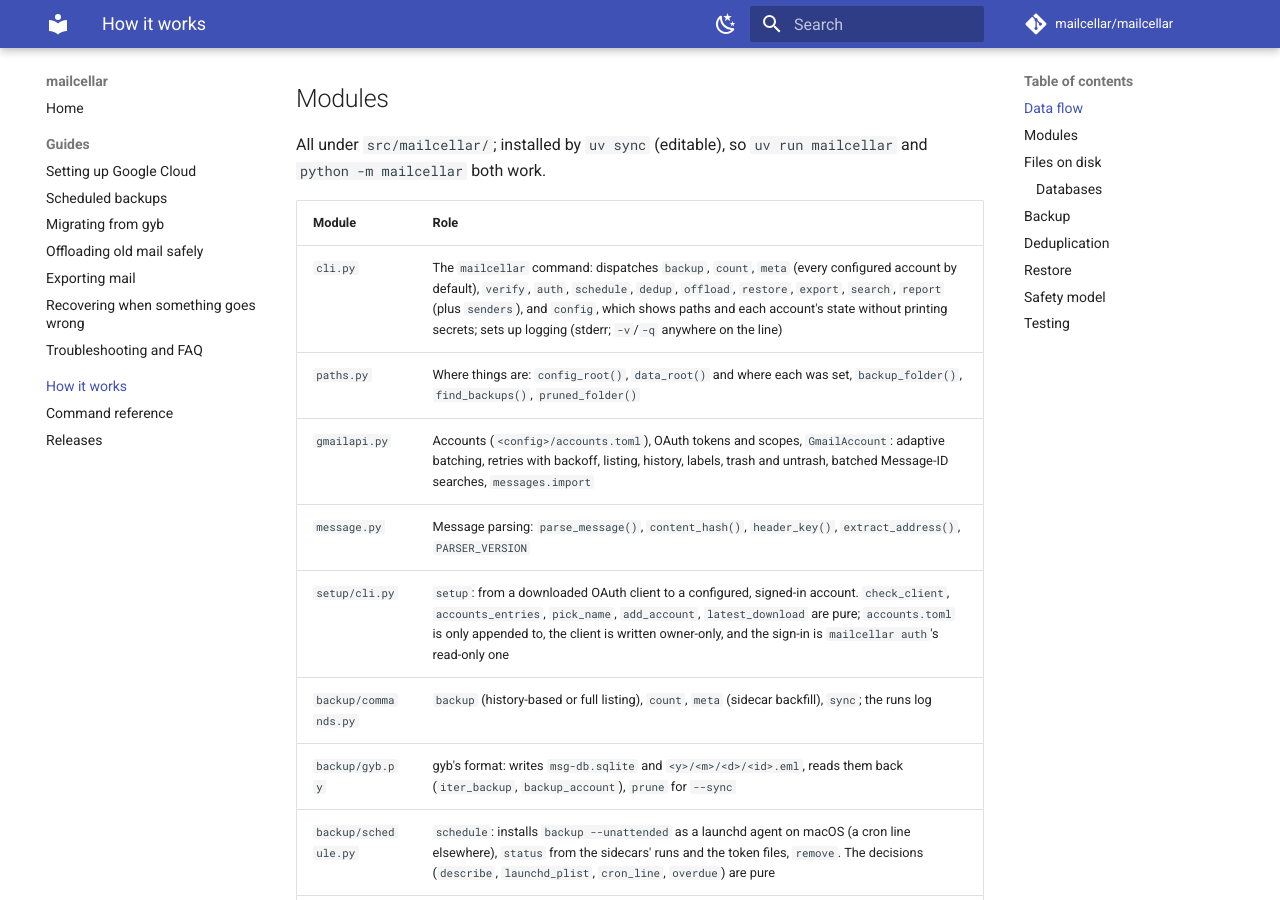
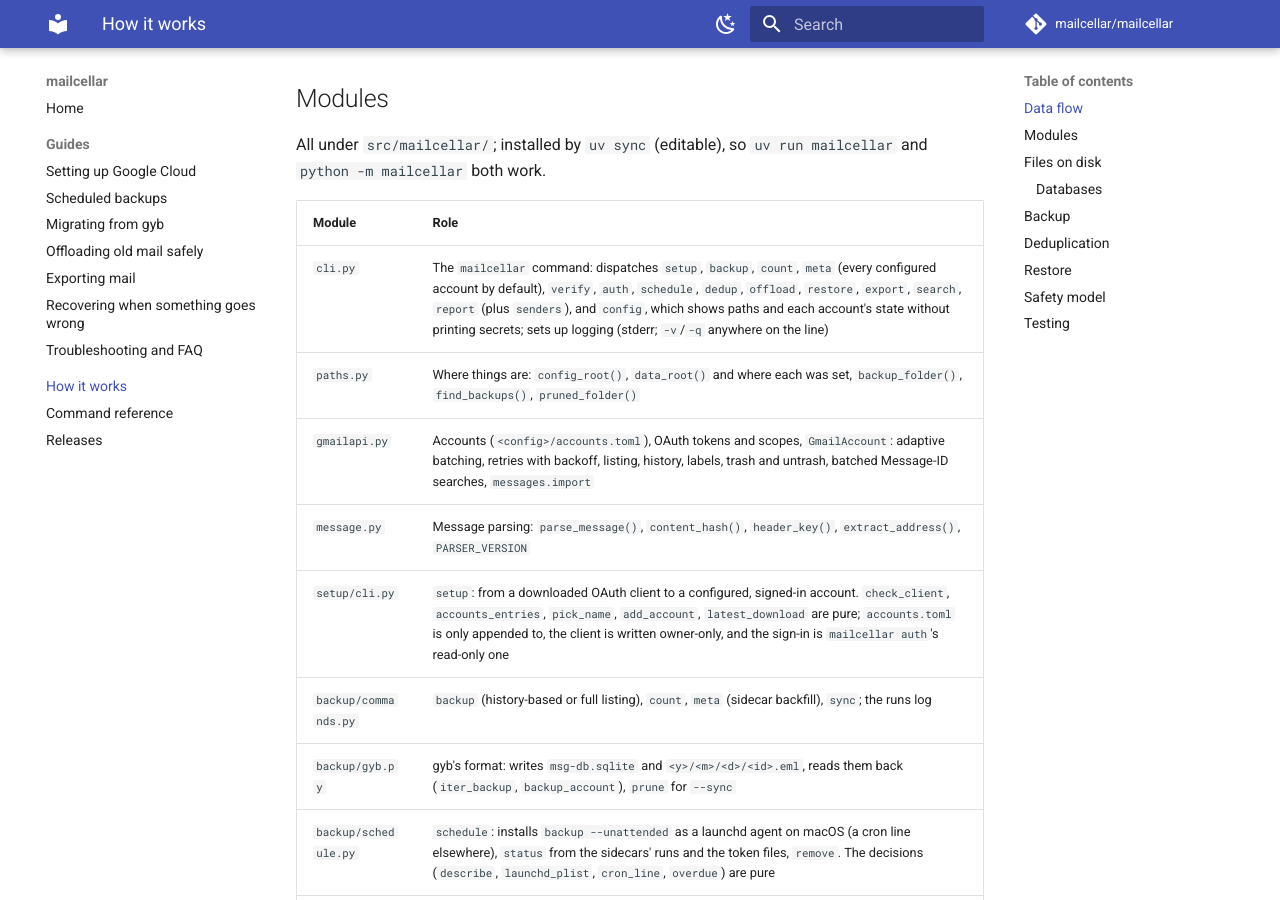
Before and after one commit to mailcellar/mailcellar, an MkDocs documentation site: the page built from docs/architecture.md, in a window 1280 px wide and 900 px high, scrolled down 2592 px. Built offline with MkDocs 1.6.1 and Material for MkDocs 9.7.7, drawn with Linux system fonts in a browser that asks for light colours; comment, search, counter and statistics services are not loaded.

Commit message:
docs: list setup among the commands cli.py dispatches
Co-Authored-By: Claude Sonnet 5.5 <noreply@anthropic.com>

```diff
--- a/docs/architecture.md
+++ b/docs/architecture.md
@@ -97,7 +97,7 @@ mailcellar` and `python -m mailcellar` both work.
 
 | Module | Role |
 |---|---|
-| `cli.py` | The `mailcellar` command: dispatches `backup`, `count`, `meta` (every configured account by default), `verify`, `auth`, `schedule`, `dedup`, `offload`, `restore`, `export`, `search`, `report` (plus `senders`), and `config`, which shows paths and each account's state without printing secrets; sets up logging (stderr; `-v`/`-q` anywhere on the line) |
+| `cli.py` | The `mailcellar` command: dispatches `setup`, `backup`, `count`, `meta` (every configured account by default), `verify`, `auth`, `schedule`, `dedup`, `offload`, `restore`, `export`, `search`, `report` (plus `senders`), and `config`, which shows paths and each account's state without printing secrets; sets up logging (stderr; `-v`/`-q` anywhere on the line) |
 | `paths.py` | Where things are: `config_root()`, `data_root()` and where each was set, `backup_folder()`, `find_backups()`, `pruned_folder()` |
 | `gmailapi.py` | Accounts (`<config>/accounts.toml`), OAuth tokens and scopes, `GmailAccount`: adaptive batching, retries with backoff, listing, history, labels, trash and untrash, batched Message-ID searches, `messages.import` |
 | `message.py` | Message parsing: `parse_message()`, `content_hash()`, `header_key()`, `extract_address()`, `PARSER_VERSION` |
```
